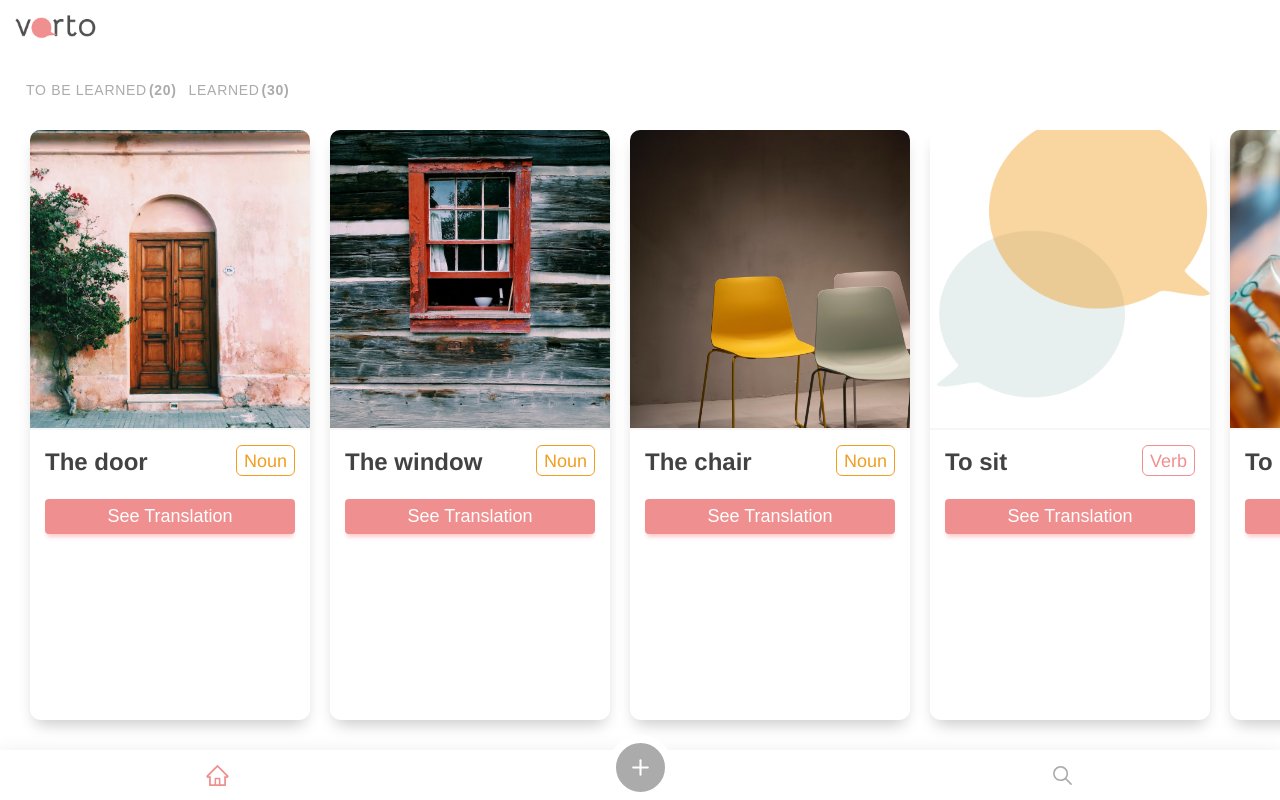
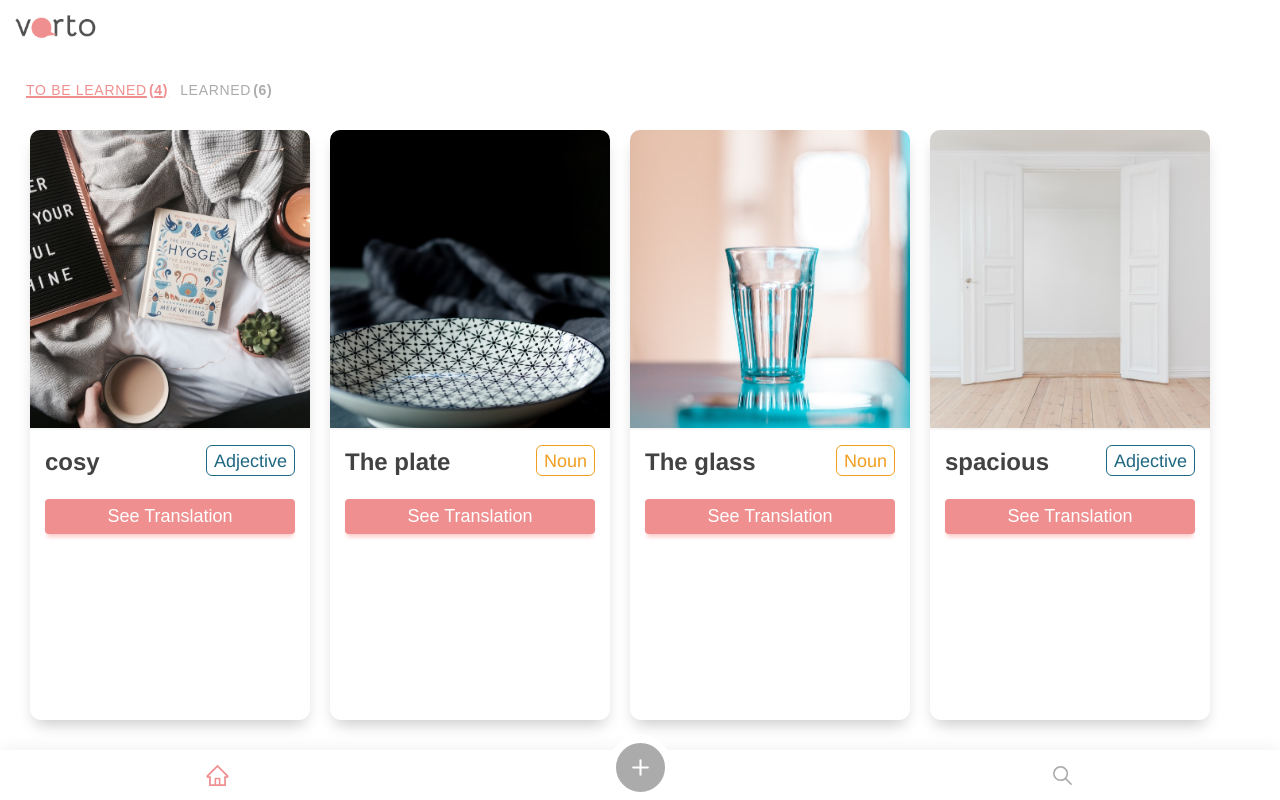
Before and after one commit to carinamenke/vorto, a React (Create React App) app: page / in a window 1280 px wide. Built offline with nearby package versions, Linux system fonts and the light colour scheme.

Commit message:
Add logic and conditional styling for learn status filters

```diff
--- a/src/components/LearnStatusFilter/LearnStatusFilter.js
+++ b/src/components/LearnStatusFilter/LearnStatusFilter.js
@@ -1,17 +1,41 @@
 import React from 'react'
 import styled from 'styled-components/macro'
+import PropTypes from 'prop-types'
 
-export default function LearnStatusFilter() {
+LearnStatusFilter.propTypes = {
+  learnStatus: PropTypes.bool.isRequired,
+  onClick: PropTypes.func.isRequired,
+  toBeLearnedVocabs: PropTypes.array.isRequired,
+  learnedVocabs: PropTypes.array.isRequired,
+}
+
+LearnStatusFilter.defaultProps = {
+  learnStatus: false,
+}
+
+export default function LearnStatusFilter({
+  learnStatus,
+  onClick,
+  toBeLearnedVocabs,
+  learnedVocabs,
+}) {
   return (
     <FilterSectionStyled>
-      <FilterStyled>
-        To be learned<CounterStyled>(20)</CounterStyled>
+      <FilterStyled
+        active={learnStatus === false}
+        onClick={() => onClick(false)}
+      >
+        To be learned<CounterStyled>({toBeLearnedVocabs.length})</CounterStyled>
       </FilterStyled>
-      <FilterStyled>
-        Learned<CounterStyled>(30)</CounterStyled>
+      <FilterStyled active={learnStatus === true} onClick={() => onClick(true)}>
+        Learned<CounterStyled>({learnedVocabs.length})</CounterStyled>
       </FilterStyled>
     </FilterSectionStyled>
   )
+}
+
+function select(propName, first, second) {
+  return props => (props[propName] ? first : second)
 }
 
 const FilterSectionStyled = styled.section`
@@ -28,7 +52,8 @@ const FilterStyled = styled.button`
   text-transform: uppercase;
   letter-spacing: 0.05em;
   text-align: left;
-  color: var(--grey-color-mid1);
+  color: ${select('active', 'var(--primary-color)', 'var(--grey-color-mid1)')};
+  text-decoration: ${select('active', 'underline 2px', 'none')};
 `
 
 const CounterStyled = styled.span`
--- a/src/pages/ListPage.js
+++ b/src/pages/ListPage.js
@@ -1,5 +1,5 @@
 import PropTypes from 'prop-types'
-import React from 'react'
+import React, { useState } from 'react'
 import VocabList from '../components/VocabList/VocabList'
 import LearnStatusFilter from '../components/LearnStatusFilter/LearnStatusFilter'
 
@@ -8,10 +8,26 @@ ListPage.propTypes = {
 }
 
 export default function ListPage({ vocabs }) {
+  const [learnStatus, setlearnStatus] = useState(false)
+  const learnedVocabs = vocabs.filter(vocab => vocab.learned === true)
+  const toBeLearnedVocabs = vocabs.filter(vocab => vocab.learned === false)
+
+  const vocabsByLearnStatus =
+    learnStatus === false ? toBeLearnedVocabs : learnedVocabs
+
   return (
     <>
-      <LearnStatusFilter />
-      <VocabList vocabs={vocabs} />
+      <LearnStatusFilter
+        onClick={selectLearnStatus}
+        learnStatus={learnStatus}
+        learnedVocabs={learnedVocabs}
+        toBeLearnedVocabs={toBeLearnedVocabs}
+      />
+      <VocabList vocabs={vocabsByLearnStatus} />
     </>
   )
+
+  function selectLearnStatus(learnStatus) {
+    return setlearnStatus(learnStatus)
+  }
 }
--- a/src/vocabs.json
+++ b/src/vocabs.json
@@ -6,7 +6,7 @@
       "wordTitle": "The door",
       "translation": "La porte",
       "partOfSpeechCategory": "Noun",
-      "learned": false,
+      "learned": true,
       "id": "1"
     },
     {
@@ -15,7 +15,7 @@
       "wordTitle": "The window",
       "translation": "La fenêtre",
       "partOfSpeechCategory": "Noun",
-      "learned": false,
+      "learned": true,
       "id": "2"
     },
     {
@@ -24,7 +24,7 @@
       "wordTitle": "The chair",
       "translation": "La chaise",
       "partOfSpeechCategory": "Noun",
-      "learned": false,
+      "learned": true,
       "id": "3"
     },
     {
@@ -33,7 +33,7 @@
       "wordTitle": "To sit",
       "translation": "S'asseoir",
       "partOfSpeechCategory": "Verb",
-      "learned": false,
+      "learned": true,
       "id": "4"
     },
     {
@@ -42,7 +42,7 @@
       "wordTitle": "To drink",
       "translation": "Boire",
       "partOfSpeechCategory": "Verb",
-      "learned": false,
+      "learned": true,
       "id": "5"
     },
     {
@@ -51,7 +51,7 @@
       "wordTitle": "cosy",
       "translation": "confortable",
       "partOfSpeechCategory": "Adjective",
-      "learned": true,
+      "learned": false,
       "id": "6"
     },
     {
@@ -60,7 +60,7 @@
       "wordTitle": "The plate",
       "translation": "L'assiette",
       "partOfSpeechCategory": "Noun",
-      "learned": true,
+      "learned": false,
       "id": "7"
     },
     {
@@ -69,7 +69,7 @@
       "wordTitle": "The glass",
       "translation": "Le verre",
       "partOfSpeechCategory": "Noun",
-      "learned": true,
+      "learned": false,
       "id": "8"
     },
     {
@@ -78,7 +78,7 @@
       "wordTitle": "spacious",
       "translation": "spacieux/-ieuse",
       "partOfSpeechCategory": "Adjective",
-      "learned": true,
+      "learned": false,
       "id": "9"
     },
     {
```
